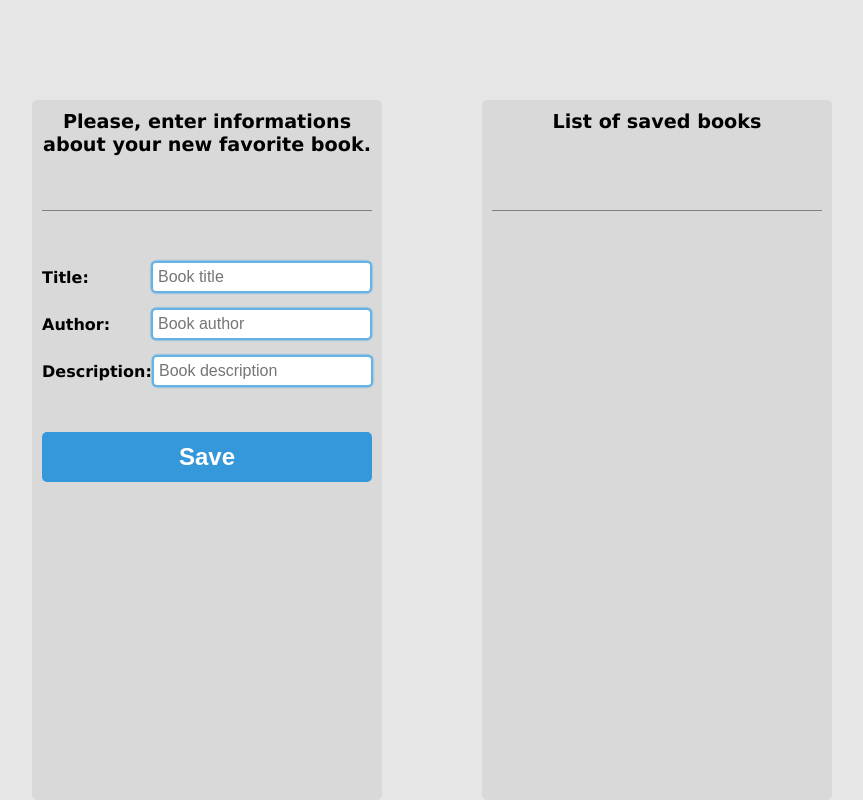
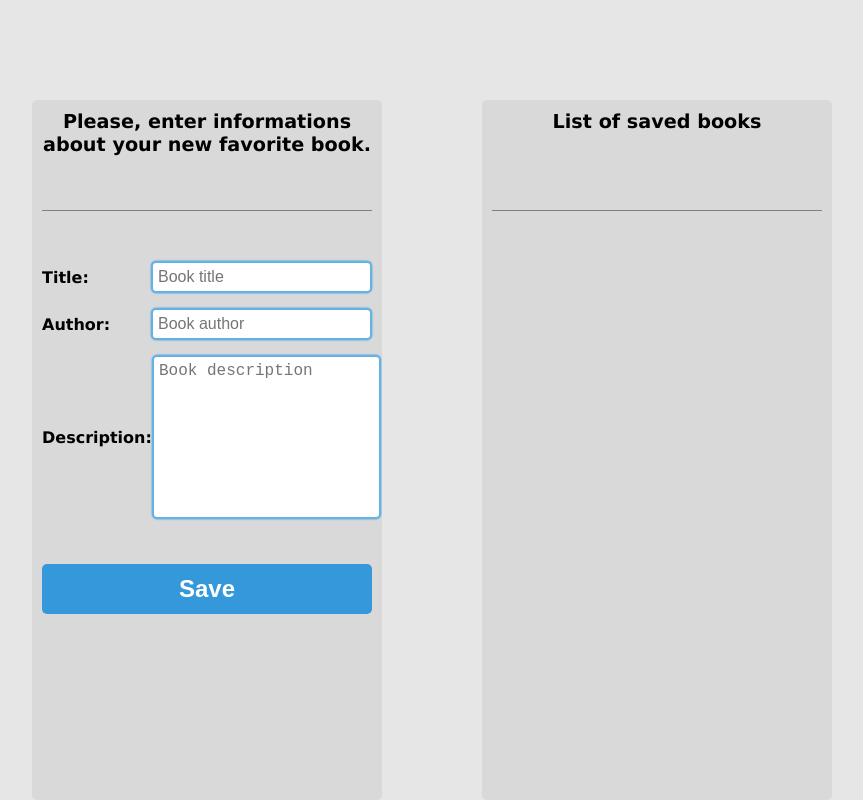
Before and after one commit to bzagrapan/favorite-books, a React (Create React App) app: page / in a window 1280 px wide. Shown: the whole page, without its empty margins (208-1071 px from the left). Built offline with nearby package versions, Linux system fonts and the light colour scheme.

Commit message:
added textarea

```diff
--- a/src/components/atoms/Input/Input.scss
+++ b/src/components/atoms/Input/Input.scss
@@ -1,6 +1,6 @@
 @import '../../../utils/variables';
 
-.custom-input {
+@mixin default-input {
   display: block;
   padding: 5px;
   font-size: 16px;
@@ -24,6 +24,16 @@
   }
 }
 
+.custom-input {
+  @include default-input;
+}
+
+.custom-textArea {
+  @include default-input;
+  height: 150px;
+  resize: none;
+}
+
 .custom-input-wrapper {
   display: inline-block;
 }
--- a/src/components/atoms/Input/Input.tsx
+++ b/src/components/atoms/Input/Input.tsx
@@ -7,11 +7,18 @@ export interface CustomInputProps {
   warningText?: string;
   onInputChange: Function;
   maxChars?: number;
+  isTextArea?: boolean;
 }
 
 const CustomInput: React.FC<CustomInputProps> = (props) => {
-  const { placeholder, displayWarning, warningText, onInputChange, maxChars } =
-    props;
+  const {
+    placeholder,
+    displayWarning,
+    warningText,
+    onInputChange,
+    maxChars,
+    isTextArea,
+  } = props;
 
   const [userInput, setUserInput] = useState<string>();
 
@@ -24,12 +31,21 @@ const CustomInput: React.FC<CustomInputProps> = (props) => {
 
   return (
     <div className="custom-input-wrapper">
+      {isTextArea ? (
+        <textarea
+          className={errorState ? 'custom-textArea warning' : 'custom-textArea'}
+          placeholder={placeholder}
+          onChange={(e) => handleOnChange(e?.target?.value)}
+          maxLength={maxChars}
+        />
+      ) : (
         <input
           className={errorState ? 'custom-input warning' : 'custom-input'}
           placeholder={placeholder}
           onChange={(e) => handleOnChange(e?.target?.value)}
           maxLength={maxChars}
         ></input>
+      )}
       {errorState && <div className="input-warning">{warningText}</div>}
     </div>
   );
--- a/src/components/molecules/AddBook/AddBook.tsx
+++ b/src/components/molecules/AddBook/AddBook.tsx
@@ -51,6 +51,7 @@ const AddBook: React.FC<AddBookProps> = (props) => {
           placeholder="Book description"
           onInputChange={(newValue: string) => setBookDescription(newValue)}
           maxChars={300}
+          isTextArea
         />
       </div>
       <CustomButton text="Save" onClick={() => handleBookSave()} />
--- a/src/components/molecules/SavedBook/SavedBook.tsx
+++ b/src/components/molecules/SavedBook/SavedBook.tsx
@@ -15,6 +15,7 @@ const customStyles = {
     marginRight: '-50%',
     transform: 'translate(-50%, -50%)',
     border: '1px solid #a52a2a',
+    maxWidth: '350px',
   },
 };
 
```
Lines whose indentation alone changed are shown as unchanged.
